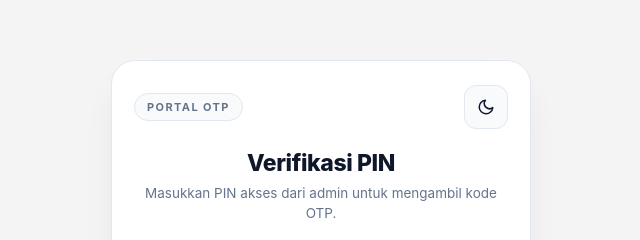
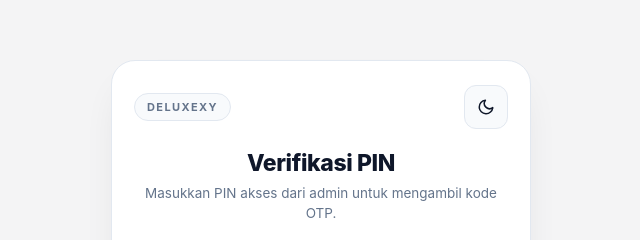
Before and after one commit to garudajr/otpdeluxexy, a plain HTML site: page index.html in a window 1280 px wide. Shown: the part 146-386 px from the top of the page, 319-959 px from the left. Drawn offline with Linux system fonts and the light colour scheme.

Commit message:
Update configuration values in index.html

```diff
--- a/index.html
+++ b/index.html
@@ -216,11 +216,11 @@ button,input,a{font:inherit}
 
   /* ============ PENGATURAN (WAJIB DIISI) ============ */
   var CONFIG = {
-    API_URL: 'TEMPEL_URL_EXEC_APPS_SCRIPT_DI_SINI', // URL Web App berakhiran /exec
-    STORE_NAME: 'Portal OTP',
-    WA_NUMBER: '6281234567890',        // awali 62, tanpa +
+    API_URL: 'https://script.google.com/macros/s/AKfycbz_7ugFqTtnX2324JUum2uskGYmxm6Shz3a32gD5OmSHaTaLhqDOmOOXuKpPfkGIf6FPw/exec', // URL Web App berakhiran /exec
+    STORE_NAME: 'Deluxexy',
+    WA_NUMBER: '6282245222845',        // awali 62, tanpa +
     WA_MESSAGE: 'Halo admin, saya mau minta OTP untuk aplikasi lainnya.',
-    TELEGRAM_USERNAME: 'usernamekamu', // tanpa @
+    TELEGRAM_USERNAME: 'roock', // tanpa @
     COOLDOWN_SECONDS: 20,
     REQUEST_TIMEOUT_MS: 25000
   };
```
